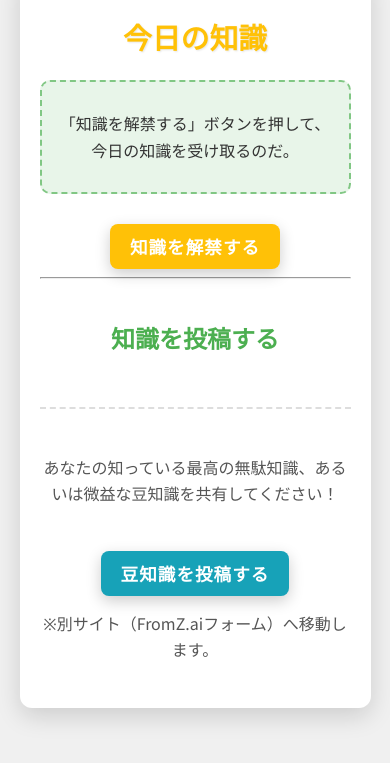
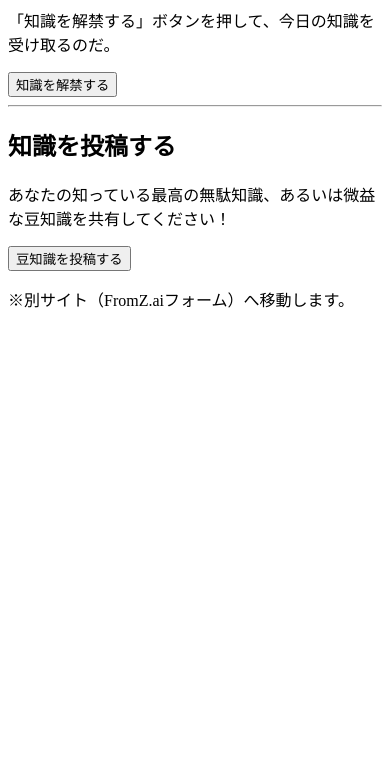
Before and after one commit to nikuman-umai/useles-site, a plain HTML site: page index.html in a window 390 px wide. Shown: the part 81-844 px from the top of the page. Drawn offline with Linux system fonts and the light colour scheme.

Commit message:
Update style.css

```diff
--- a/style.css
+++ b/style.css
@@ -1,143 +1,4 @@
-/* 全体のリセットと基本設定 */
-body {
-    font-family: 'Noto Sans JP', 'Segoe UI', 'Meiryo UI', sans-serif;
-    display: flex;
-    justify-content: center;
-    align-items: center;
-    min-height: 100vh;
-    margin: 0;
-    background-color: #f0f0f0; /* 明るい背景 */
-    color: #333;
-    line-height: 1.6;
-    -webkit-font-smoothing: antialiased;
-    -moz-osx-font-smoothing: grayscale;
-}
-
-/* コンテナ */
-.container {
-    background-color: #fff;
-    padding: 30px;
-    border-radius: 12px;
-    box-shadow: 0 8px 25px rgba(0, 0, 0, 0.15); /* 影を強調 */
-    text-align: center;
-    max-width: 90%;
-    width: 600px; /* PCでの幅を少し広げる */
-    box-sizing: border-box; /* パディングを含める */
-    animation: fadeIn 1s ease-out; /* 読み込み時のフェードイン */
-    position: relative; /* 必要に応じて調整 */
-    z-index: 1; /* パスワード欄より手前に表示 */
-}
-
-/* 見出し */
-h1 {
-    color: #FFC107; /* 金塊っぽい強調色 */
-    margin-bottom: 25px;
-    font-size: 2.8em; /* 大きめ */
-    font-weight: 700;
-    text-shadow: 1px 1px 2px rgba(0,0,0,0.1);
-}
-
-h2 {
-    color: #4CAF50; /* 緑系の投稿セクション色 */
-    margin-top: 40px;
-    margin-bottom: 20px;
-    font-size: 2.2em;
-    font-weight: 700;
-}
-
-/* 豆知識表示エリア */
-#trivia-display {
-    min-height: 120px; /* 表示領域を確保 */
-    margin-bottom: 30px;
-    font-size: 1.3em;
-    line-height: 1.7;
-    background-color: #e8f5e9; /* 薄い緑背景 */
-    padding: 20px;
-    border-radius: 10px;
-    border: 2px dashed #81C784; /* ダッシュ線 */
-    display: flex; /* 中央寄せ */
-    align-items: center;
-    justify-content: center;
-    word-break: break-word;
-    white-space: pre-wrap; /* 改行を有効にする */
-    font-weight: 400;
-}
-
-/* ボタン共通スタイル */
-button {
-    color: white;
-    border: none;
-    padding: 15px 35px;
-    font-size: 1.4em;
-    border-radius: 8px;
-    cursor: pointer;
-    transition: background-color 0.3s ease, transform 0.1s ease, box-shadow 0.3s ease;
-    box-shadow: 0 5px 15px rgba(0, 0, 0, 0.2);
-    font-weight: 700;
-    letter-spacing: 1px;
-}
-
-/* 「知識を解禁する」ボタン */
-#get-trivia-button {
-    background-color: #FFC107; /* 金塊っぽい色 */
-}
-
-#get-trivia-button:hover {
-    background-color: #FFA000;
-    transform: translateY(-3px);
-    box-shadow: 0 8px 20px rgba(0, 0, 0, 0.3);
-}
-
-#get-trivia-button:active {
-    transform: translateY(0);
-    box-shadow: 0 4px 10px rgba(0, 0, 0, 0.2);
-}
-
-#get-trivia-button:disabled {
-    background-color: #ccc;
-    cursor: not-allowed;
-    box-shadow: none;
-    transform: none;
-}
-
-/* 投稿セクション */
-.form-section {
-    margin-top: 50px;
-    padding-top: 30px;
-    border-top: 2px dashed #ddd; /* 区切り線 */
-    text-align: center;
-}
-
-.form-section p {
-    font-size: 1.1em;
-    color: #555;
-    margin-bottom: 25px;
-}
-
-/* 「豆知識を投稿する」ボタン */
-#submit-trivia-button {
-    background-color: #17A2B8; /* 青系の色 */
-    margin-top: 20px;
-}
-
-#submit-trivia-button:hover {
-    background-color: #138496;
-    transform: translateY(-3px);
-    box-shadow: 0 8px 20px rgba(0, 0, 0, 0.3);
-}
-
-#submit-trivia-button:active {
-    transform: translateY(0);
-    box-shadow: 0 4px 10px rgba(0, 0, 0, 0.2);
-}
-
-.small-text {
-    font-size: 0.9em;
-    color: #888;
-    margin-top: 15px;
-}
-
-/* --- デバッグ用パスワード入力欄のスタイル（追加・変更箇所） --- */
+/* --- デバッグ用パスワード入力欄のスタイル（重要） --- */
 #debug-password-container {
     position: fixed; /* 画面に固定 */
     bottom: 20px; /* 下から20px */
@@ -182,49 +43,8 @@ button {
     border-color: #4CAF50; /* フォーカス時にボーダー色を変更 */
 }
 
-/* --- アニメーション --- */
-@keyframes fadeIn {
-    from { opacity: 0; transform: translateY(-20px); }
-    to { opacity: 1; transform: translateY(0); }
-}
-
-@keyframes pulse {
-    0% { transform: scale(1); opacity: 1; }
-    50% { transform: scale(1.03); opacity: 0.8; }
-    100% { transform: scale(1); opacity: 1; }
-}
-
-/* レスポンシブデザイン（スマホ向け調整） */
+/* レスポンシブデザインも含まれているか確認 */
 @media (max-width: 768px) {
-    .container {
-        padding: 20px;
-        margin: 15px;
-    }
-
-    h1 {
-        font-size: 2.2em;
-        margin-bottom: 20px;
-    }
-
-    h2 {
-        font-size: 1.8em;
-    }
-
-    #trivia-display {
-        font-size: 1.1em;
-        min-height: 100px;
-        padding: 15px;
-    }
-
-    button {
-        padding: 12px 25px;
-        font-size: 1.2em;
-    }
-
-    .form-section p {
-        font-size: 1em;
-    }
-
     #debug-password-container {
         bottom: 10px;
         right: 10px;
@@ -235,20 +55,3 @@ button {
         font-size: 0.9em;
     }
 }
-
-@media (max-width: 480px) {
-    h1 {
-        font-size: 1.8em;
-    }
-    h2 {
-        font-size: 1.5em;
-    }
-    #trivia-display {
-        font-size: 1em;
-        min-height: 80px;
-    }
-    button {
-        font-size: 1.1em;
-        padding: 10px 20px;
-    }
-}
```
